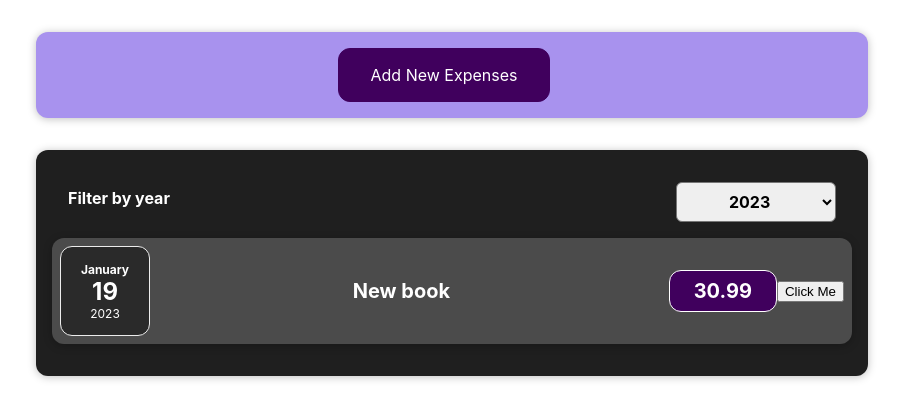
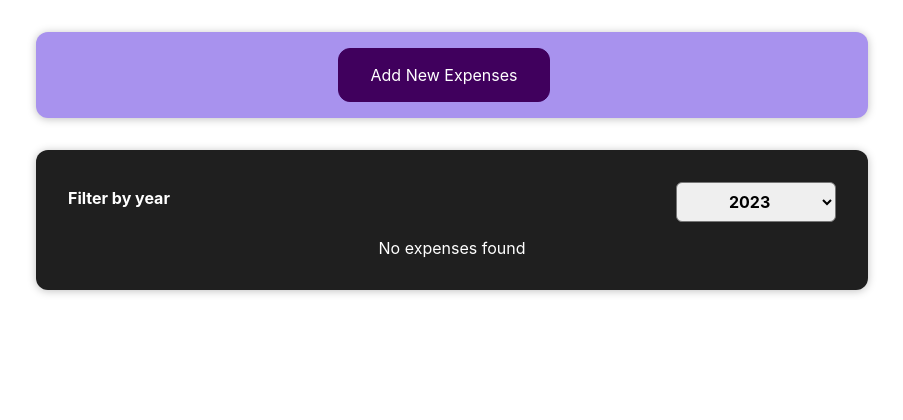
Before and after one commit to Eallekors/expenses-http, a React (Create React App) app: page / in a window 1280 px wide. Shown: the top 420 px of the page, without its empty margins (188-1091 px from the left). Built offline with nearby package versions, Linux system fonts and the light colour scheme.

Commit message:
LocalStorage

```diff
--- a/src/App.js
+++ b/src/App.js
@@ -1,4 +1,4 @@
-import { useState } from 'react';
+import { useState, useEffect } from 'react';
 import logo from './logo.svg';
 import './App.css';
 import Expenses from './components/Expenses/Expenses';
@@ -28,7 +28,14 @@ const DYMMY_EXPENSES=[
   ]
 
 const App = () => {
-  const [expenses, setExpenses] = useState(DYMMY_EXPENSES)
+  const [expenses, setExpenses] = useState(() => {
+    const expensesFromLS = JSON.parse(localStorage.getItem('expenses'));
+    return expensesFromLS || [];
+  })
+
+  useEffect(() => {
+    localStorage.setItem('expenses', JSON.stringify(expenses));
+  }, [expenses]);
 
   const addExpenseHandler = (expense) => {
     setExpenses((previousExpenses) => {
--- a/src/components/Expenses/ExpenseDate.js
+++ b/src/components/Expenses/ExpenseDate.js
@@ -1,11 +1,11 @@
 import './ExpenseDate.css'
 
 const ExpenseDate = (props) => {
-    const day = props.date.toLocaleString
+    const day = new Date(props.date).toLocaleString
         ('en-US', {day: '2-digit'})
-    const month = props.date.toLocaleString
+    const month = new Date(props.date).toLocaleString
         ('en-US', {month: 'long'})
-    const year = props.date.getFullYear()
+    const year = new Date(props.date).getFullYear()
 
     return(
         <div className="expense-date">
--- a/src/components/Expenses/Expenses.js
+++ b/src/components/Expenses/Expenses.js
@@ -13,7 +13,7 @@ const Expenses = (props) => {
             setFilteredYear(filteredYear);
       }
       const filteredExpenses = props.expenses.filter((expense) => {
-            return expense.date.getFullYear() == filteredYear;
+            return new Date (expense.date).getFullYear() == filteredYear
           })
 
       props.expenses.map((expense) => {
```
